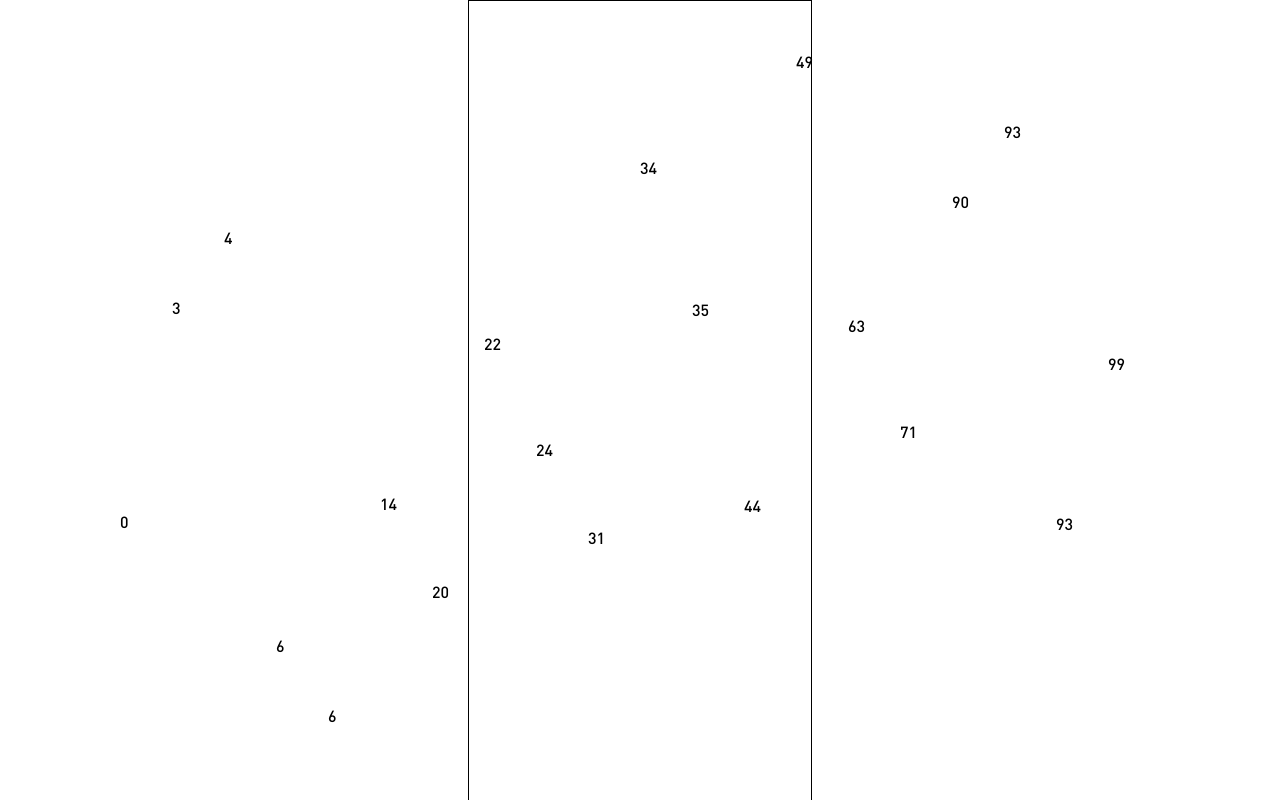
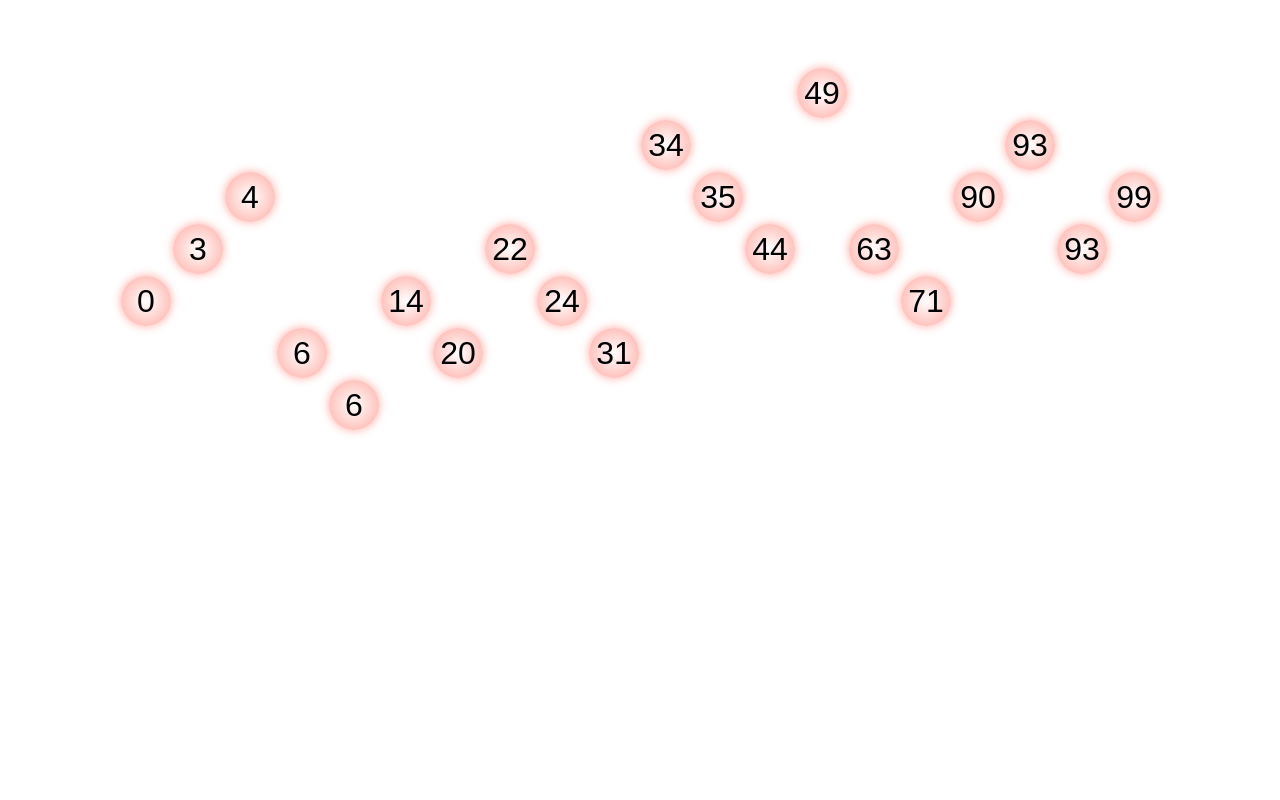
Before and after one commit to qwersety/Animation-sorting, a plain HTML site: page index.html in a window 1280 px wide. Shown: the top 800 px of the page. Drawn offline with Linux system fonts and the light colour scheme.

Commit message:
Add files via upload
новые

```diff
--- a/css/style.css
+++ b/css/style.css
@@ -16,7 +16,7 @@
 
 body{
 	margin: 0;
-	font-family: PlumbMedium, Verdana, sans-serif, TimesNewRoman;
+	font-family:  sans-serif, TimesNewRoman, PlumbMedium, Verdana;
 	display: flex;
 	flex-direction: column;
 	align-items: center;
@@ -24,18 +24,48 @@ body{
 }
 
 .sortingTree{
-	border: 1px solid black;
 	display: inline-grid;
-	grid-template-columns: repeat(4, 1fr);
-
 	justify-content: center;
+	padding: 15px;
+	font-size: 1em;
 }
 
-.sortingBlock{
+.cell{
 	text-align: center;
-	top: 50%;
 	border-radius:50em;
-	border: 1px solid black;
-	height: 4em;
-	width: 4em;
+	border: 1px solid white;
+	height: 50px;
+	width: 50px;
 }
+
+.pointTest{
+	background: blue;
+	display: flex;
+	justify-content: center;
+	align-items: center;
+	position: absolute;
+	z-index: 3;
+	border-radius:50em;
+	height: 50px;
+	width: 50px	;
+}
+
+.point{
+	background: radial-gradient(white, #FFA9A1);
+	box-shadow: 0 0 10px #FFA9A1;
+	display: flex;
+	justify-content: center;
+	align-items: center;
+	position: absolute;
+	z-index: 3;
+	border-radius:50em;
+	height: 50px;
+	width: 50px	;
+}
+
+.inPoint{
+	font-size: 2em;
+	text-align: center;
+	width: auto;
+	height: auto;
+}
```
